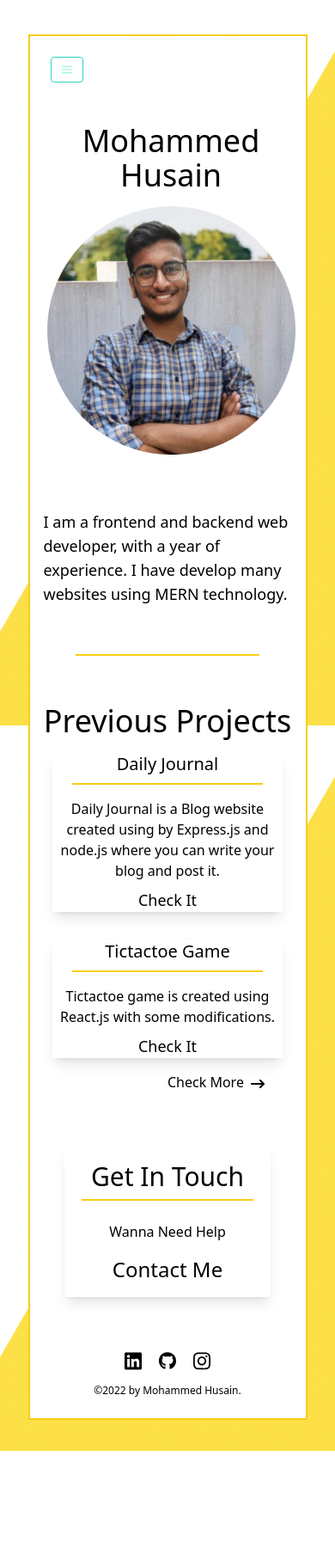
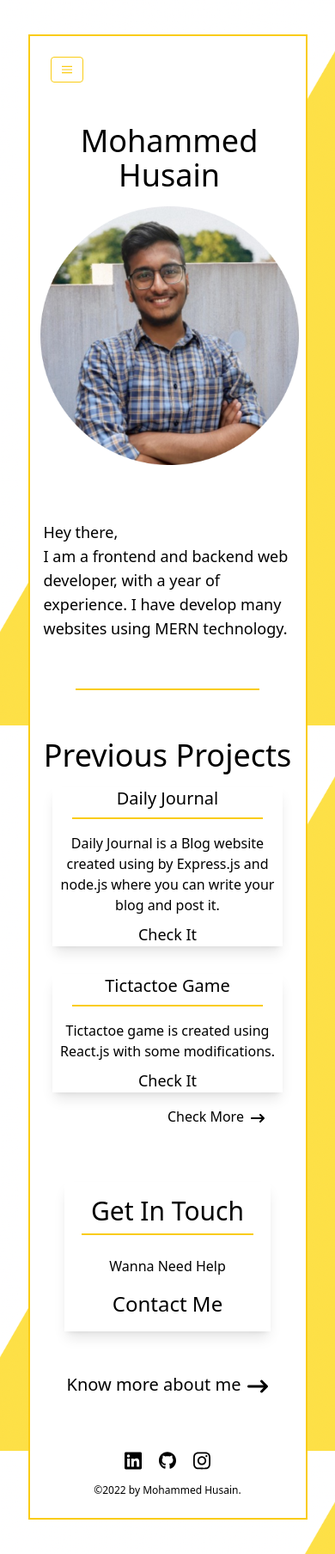
Before and after one commit to mhdhusain53/myportfolio, a React (Create React App) app: page / in a window 390 px wide. Shown: the whole page at 86% size. Before the commit the page ends 1692 px from the top, so only its background shows below. Built offline with nearby package versions, Linux system fonts and the light colour scheme.

Commit message:
making it responsive

```diff
--- a/public/index.html
+++ b/public/index.html
@@ -24,7 +24,7 @@
       work correctly both with client-side routing and a non-root public URL.
       Learn how to configure a non-root public URL by running `npm run build`.
     -->
-    <title>React App</title>
+    <title>Mohammed's Portfolio</title>
   </head>
   <body>
     <noscript>You need to enable JavaScript to run this app.</noscript>
--- a/src/Components/About.js
+++ b/src/Components/About.js
@@ -13,7 +13,8 @@ const About = () => {
                         Hey, I am
                         <span className=" font-medium text-xl md:text-2xl"> Mohammed Husain</span>
                         <br />
-                        A frontend and backend web developer, with a year of experience. I have develop many websites using MERN technology.</p>
+                        a Information Technology Engineer,
+                        and a frontend and backend web developer, with a year of experience. I have develop many websites using MERN technology.</p>
                 </div>
             </div>
 
--- a/src/Components/Contact.js
+++ b/src/Components/Contact.js
@@ -45,30 +45,30 @@ const Contact = () => {
             <div className="grid grid-cols-1 md:grid-cols-2  place-items-center">
                 <div className=" w-5/6 mb-8 md:mb-1 shadow-lg hover:shadow-2xl p-4">
                     <div className=" flex justify-center ">
-                        <div className="sm:w-2/6 w-1/4 md:w-1/4">
-                            <svg xmlns="http://www.w3.org/2000/svg" className="ml-6 w-8 inline" viewBox="0 0 512 512"><path d="M511.2 387l-23.25 100.8c-3.266 14.25-15.79 24.22-30.46 24.22C205.2 512 0 306.8 0 54.5c0-14.66 9.969-27.2 24.22-30.45l100.8-23.25C139.7-2.602 154.7 5.018 160.8 18.92l46.52 108.5c5.438 12.78 1.77 27.67-8.98 36.45L144.5 207.1c33.98 69.22 90.26 125.5 159.5 159.5l44.08-53.8c8.688-10.78 23.69-14.51 36.47-8.975l108.5 46.51C506.1 357.2 514.6 372.4 511.2 387z" /></svg>
+                        <div className="sm:w-2/6 w-1/5 md:w-1/4">
+                            <svg xmlns="http://www.w3.org/2000/svg" className="md:ml-6 w-8 inline" viewBox="0 0 512 512"><path d="M511.2 387l-23.25 100.8c-3.266 14.25-15.79 24.22-30.46 24.22C205.2 512 0 306.8 0 54.5c0-14.66 9.969-27.2 24.22-30.45l100.8-23.25C139.7-2.602 154.7 5.018 160.8 18.92l46.52 108.5c5.438 12.78 1.77 27.67-8.98 36.45L144.5 207.1c33.98 69.22 90.26 125.5 159.5 159.5l44.08-53.8c8.688-10.78 23.69-14.51 36.47-8.975l108.5 46.51C506.1 357.2 514.6 372.4 511.2 387z" /></svg>
                         </div>
-                        <div className="sm:w-4/6 w-3/4 md:w-3/4 text-center">
+                        <div className="sm:w-4/6 w-4/5 md:w-3/4 text-center">
                             <p className="inline lg:text-lg sm:text-lg md:text-base">+91 8767283614</p>
                             <hr className="border-b border-yellow-400 my-4 w-4/6 m-auto" />
 
                         </div>
                     </div>
                     <div className=" flex justify-center ">
-                        <div className="sm:w-2/6 w-1/4 md:w-1/4">
-                            <svg xmlns="http://www.w3.org/2000/svg" className="ml-6 w-8 inline" viewBox="0 0 512 512"><path d="M464 64C490.5 64 512 85.49 512 112C512 127.1 504.9 141.3 492.8 150.4L275.2 313.6C263.8 322.1 248.2 322.1 236.8 313.6L19.2 150.4C7.113 141.3 0 127.1 0 112C0 85.49 21.49 64 48 64H464zM217.6 339.2C240.4 356.3 271.6 356.3 294.4 339.2L512 176V384C512 419.3 483.3 448 448 448H64C28.65 448 0 419.3 0 384V176L217.6 339.2z" /></svg>
+                        <div className="sm:w-2/6 w-1/5 md:w-1/4">
+                            <svg xmlns="http://www.w3.org/2000/svg" className="md:ml-6 w-8 inline" viewBox="0 0 512 512"><path d="M464 64C490.5 64 512 85.49 512 112C512 127.1 504.9 141.3 492.8 150.4L275.2 313.6C263.8 322.1 248.2 322.1 236.8 313.6L19.2 150.4C7.113 141.3 0 127.1 0 112C0 85.49 21.49 64 48 64H464zM217.6 339.2C240.4 356.3 271.6 356.3 294.4 339.2L512 176V384C512 419.3 483.3 448 448 448H64C28.65 448 0 419.3 0 384V176L217.6 339.2z" /></svg>
                         </div>
-                        <div className="sm:w-4/6 w-3/4 md:w-3/4 text-center">
+                        <div className="sm:w-4/6 w-4/5 md:w-3/4 text-center">
                             <p className="inline lg:text-lg sm:text-lg md:text-base">mhdhusain53@gmail.com</p>
                             <hr className="border-b border-yellow-400 my-4 w-4/6 m-auto" />
 
                         </div>
                     </div>
                     <div className=" flex justify-center ">
-                        <div className="sm:w-2/6 w-1/4 md:w-1/4">
-                            <svg xmlns="http://www.w3.org/2000/svg" className="ml-6 w-8 inline" viewBox="0 0 384 512"><path d="M168.3 499.2C116.1 435 0 279.4 0 192C0 85.96 85.96 0 192 0C298 0 384 85.96 384 192C384 279.4 267 435 215.7 499.2C203.4 514.5 180.6 514.5 168.3 499.2H168.3zM192 256C227.3 256 256 227.3 256 192C256 156.7 227.3 128 192 128C156.7 128 128 156.7 128 192C128 227.3 156.7 256 192 256z" /></svg>
+                        <div className="sm:w-2/6 w-1/5 md:w-1/4">
+                            <svg xmlns="http://www.w3.org/2000/svg" className="md:ml-6 w-8 inline" viewBox="0 0 384 512"><path d="M168.3 499.2C116.1 435 0 279.4 0 192C0 85.96 85.96 0 192 0C298 0 384 85.96 384 192C384 279.4 267 435 215.7 499.2C203.4 514.5 180.6 514.5 168.3 499.2H168.3zM192 256C227.3 256 256 227.3 256 192C256 156.7 227.3 128 192 128C156.7 128 128 156.7 128 192C128 227.3 156.7 256 192 256z" /></svg>
                         </div>
-                        <div className="sm:w-4/6 w-3/4  md:w-3/4 text-center">
+                        <div className="sm:w-4/6 w-4/5  md:w-3/4 text-center">
                             <p className="inline lg:text-lg sm:text-lg md:text-base">Pune, India</p>
                             <hr className="border-b border-yellow-400 my-4 w-4/6 m-auto" />
                         </div>
@@ -81,10 +81,10 @@ const Contact = () => {
 
                         <label for="name">Name:</label>
                         <input id="name" value={state.name} name="name" onChange={(e)=>{setState({name:e.target.value,email:state.email,message:state.message,a:0})}} type="text" className="p-1 w-3/4 mx-2 mb-6 shadow-lg text-base border-2 border-yellow-400" />
-
+                        <br/>
                         <label for="email">Email: </label>
                         <input id="email" name="email" value={state.email} type="email" onChange={(e)=>setState({name:state.name,email:e.target.value,message:state.message,a:0})} className="p-1 w-3/4 mx-2 shadow-lg  text-base border-2 border-yellow-400" required />
-
+                        <br/>
                         <label className="block mt-6 mb-1" for="message">Message: </label>
                         <textarea rows="5" type="text" id="message" value={state.message} onChange={(e)=>setState({name:state.name,email:state.email,message:e.target.value,a:0})} name="message" className="resize-none text-base p-1 w-full m-auto shadow-lg  border-2 border-yellow-400" required minLength={4}></textarea>
 
--- a/src/Components/Home.js
+++ b/src/Components/Home.js
@@ -38,12 +38,14 @@ const Home = () => {
     return (
         <div className="mt-6">
             <div className="md:flex">
-                <div className="ml-5 md:w-2/5 mr-3">
+                <div className="ml-3 md:w-2/5 mr-2">
                     <h1 className="text-center text-4xl mb-4">Mohammed Husain</h1>
                     <img src="./images/myphoto.png" className="w-96 m-auto items-center" />
                 </div>
-                <div className="md:w-3/4 m-4 mt-16 ">
-                    <p className="md:text-xl text-lg font-light md:p-8">{state}</p>
+                <div className="md:w-3/5 m-4 mt-16 ">
+                    <p className="md:text-xl text-lg font-light md:p-8">Hey there,
+                    <br/>
+                    {state}</p>
                 </div>
             </div>
 
@@ -92,6 +94,12 @@ const Home = () => {
                 </div>
             </div>
 
+            <div className="text-center text-xl hover:fill-yellow-400 hover:text-yellow-400">
+                <a href="/about" className="pr-2" >Know more about me</a>
+                <svg className="w-6 inline" xmlns="http://www.w3.org/2000/svg" viewBox="0 0 512 512"><path d="M502.6 278.6l-128 128c-12.51 12.51-32.76 12.49-45.25 0c-12.5-12.5-12.5-32.75 0-45.25L402.8 288H32C14.31 288 0 273.7 0 255.1S14.31 224 32 224h370.8l-73.38-73.38c-12.5-12.5-12.5-32.75 0-45.25s32.75-12.5 45.25 0l128 128C515.1 245.9 515.1 266.1 502.6 278.6z" /></svg>
+
+            </div>
+
         </div>
     )
 
--- a/src/Components/Navbar.js
+++ b/src/Components/Navbar.js
@@ -8,8 +8,8 @@ const Navbar = () => {
       <nav className="flex items-center justify-between flex-wrap bg-white p-6">
 
         <div className="block sm:hidden">
-          <button onClick={() => setNav(!nav)} className="flex items-center px-3 py-2 border rounded text-teal-200 border-teal-400 hover:text-white hover:border-white">
-            <svg className="fill-current h-3 w-3" viewBox="0 0 20 20" xmlns="http://www.w3.org/2000/svg"><title>Home</title><path d="M0 3h20v2H0V3zm0 6h20v2H0V9zm0 6h20v2H0v-2z" /></svg>
+          <button onClick={() => setNav(!nav)} className="flex items-center px-3 py-2 border rounded text-yellow-400 border-yellow-400 hover:text-white hover:bg-yellow-400 bg-white hover:border-yellow-400">
+            <svg className="fill-current  h-3 w-3" viewBox="0 0 20 20" xmlns="http://www.w3.org/2000/svg"><title>Home</title><path d="M0 3h20v2H0V3zm0 6h20v2H0V9zm0 6h20v2H0v-2z" /></svg>
           </button>
         </div>
         <div className="w-full block flex-grow  sm:w-auto">
--- a/src/Components/data.js
+++ b/src/Components/data.js
@@ -24,7 +24,7 @@ const projects=[
         desc:"This is just a sign up page for newsletter where data is stored in backend.",
         link:"https://infinite-depths-81831.herokuapp.com/"
     },{
-        title:"Tanslator",
+        title:"Text Tanslator",
         desc:"In this website it uses google API to translate english text to many different languages.",
         link:"https://react-widgets53.herokuapp.com/translate"
     },{
```
